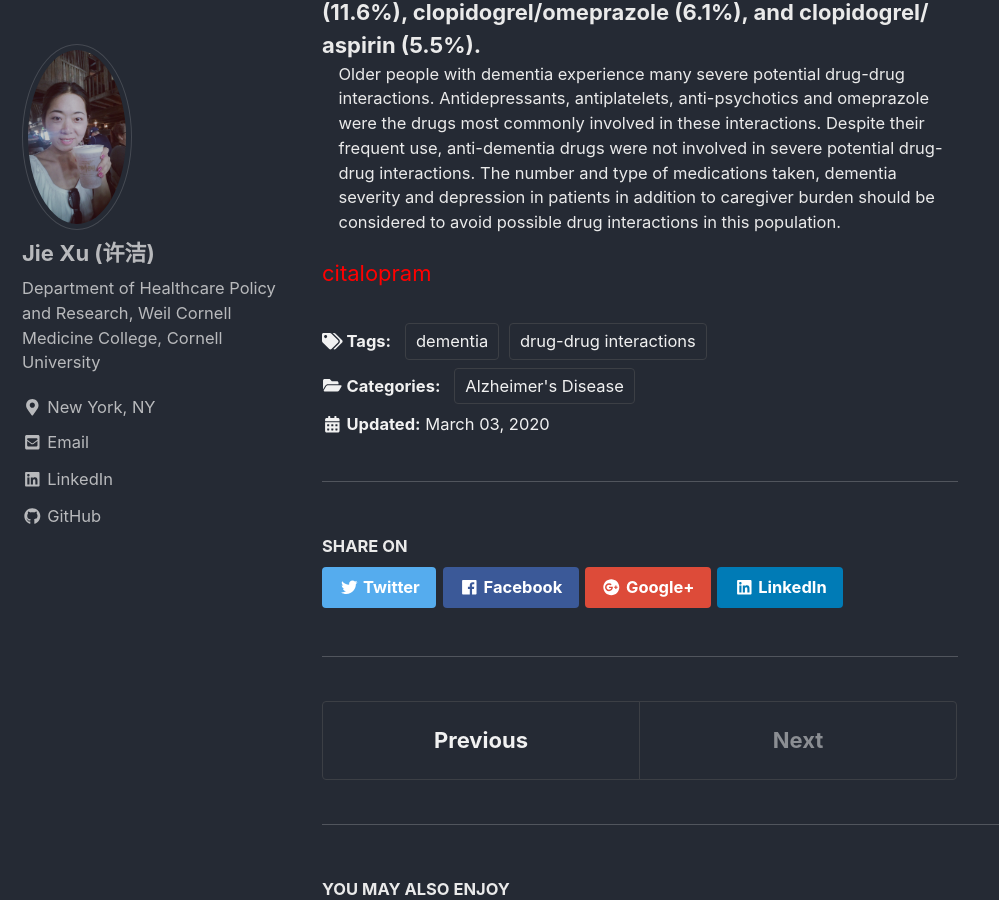
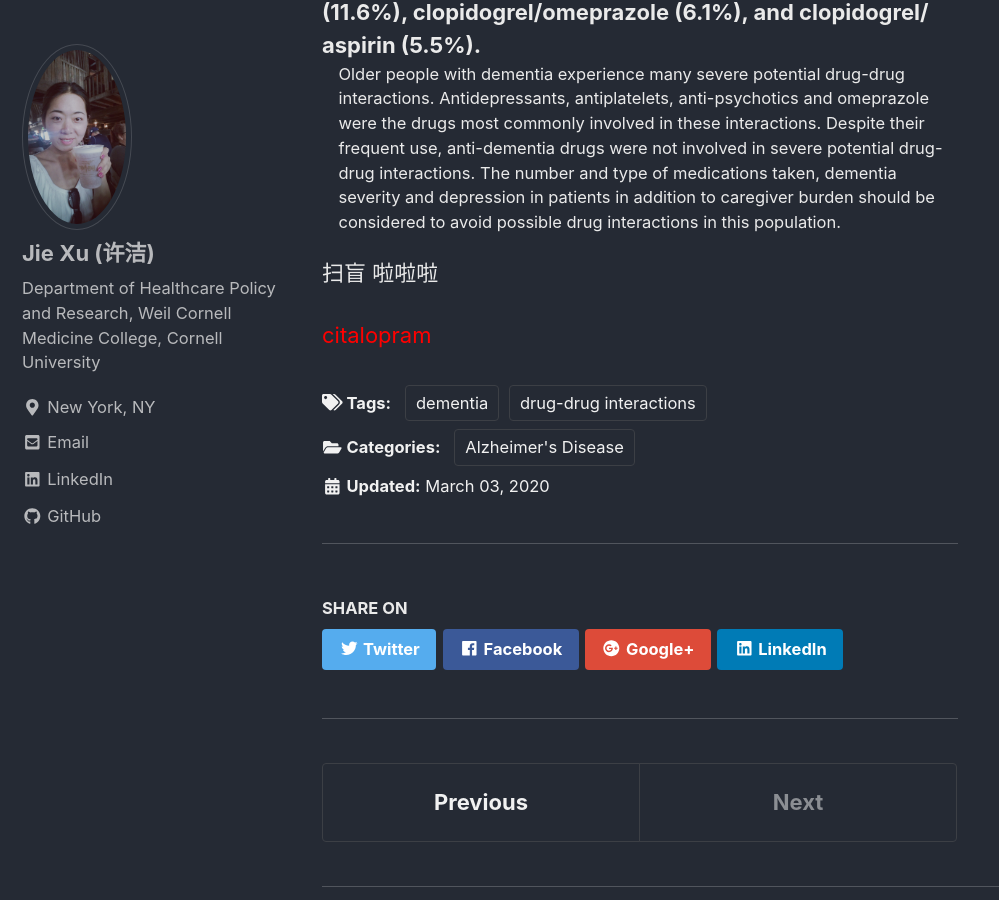
Before and after one commit to jxu1015/jxu1015.github.io, a Jekyll site: the page built from _posts/2020-03-03-AD-Related-Drugs.md, in a window 1280 px wide and 900 px high, scrolled down 515 px. Shown: the whole window, without its empty margins (0-999 px from the left). Built offline with Jekyll 4.4.1, drawn with Linux system fonts in a browser that asks for light colours; nearby versions of some CDN libraries.

Commit message:
Update 2020-03-03-AD-Related-Drugs.md

```diff
--- a/_posts/2020-03-03-AD-Related-Drugs.md
+++ b/_posts/2020-03-03-AD-Related-Drugs.md
@@ -15,5 +15,6 @@ toc: true
 
 :   Older people with dementia experience many severe potential drug-drug interactions. Antidepressants, antiplatelets, anti-psychotics and omeprazole were the drugs most commonly involved in these interactions. Despite their frequent use, anti-dementia drugs were not involved in severe potential drug-drug interactions. The number and type of medications taken, dementia severity and depression in patients in addition to caregiver burden should be considered to avoid possible drug interactions in this population.
 
+扫盲 啦啦啦
 
 <font color='red'>citalopram</font>
```
